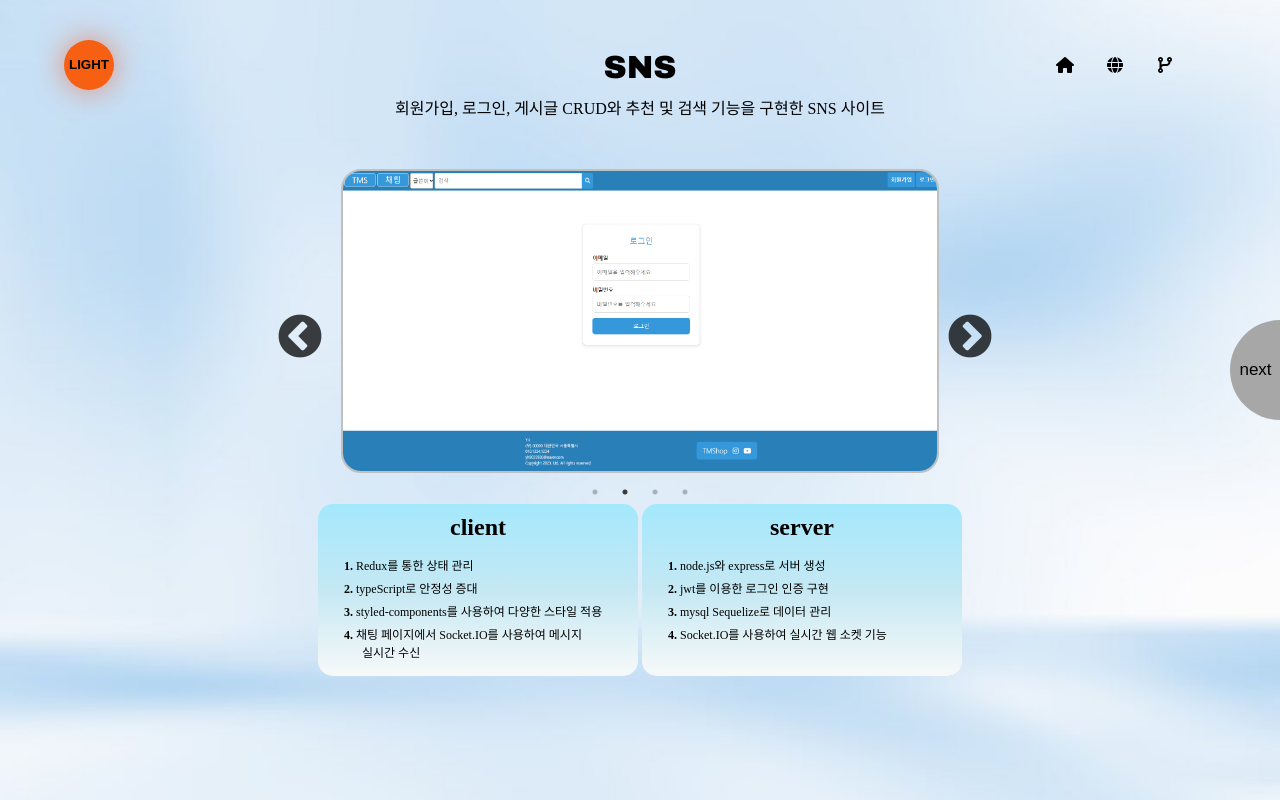
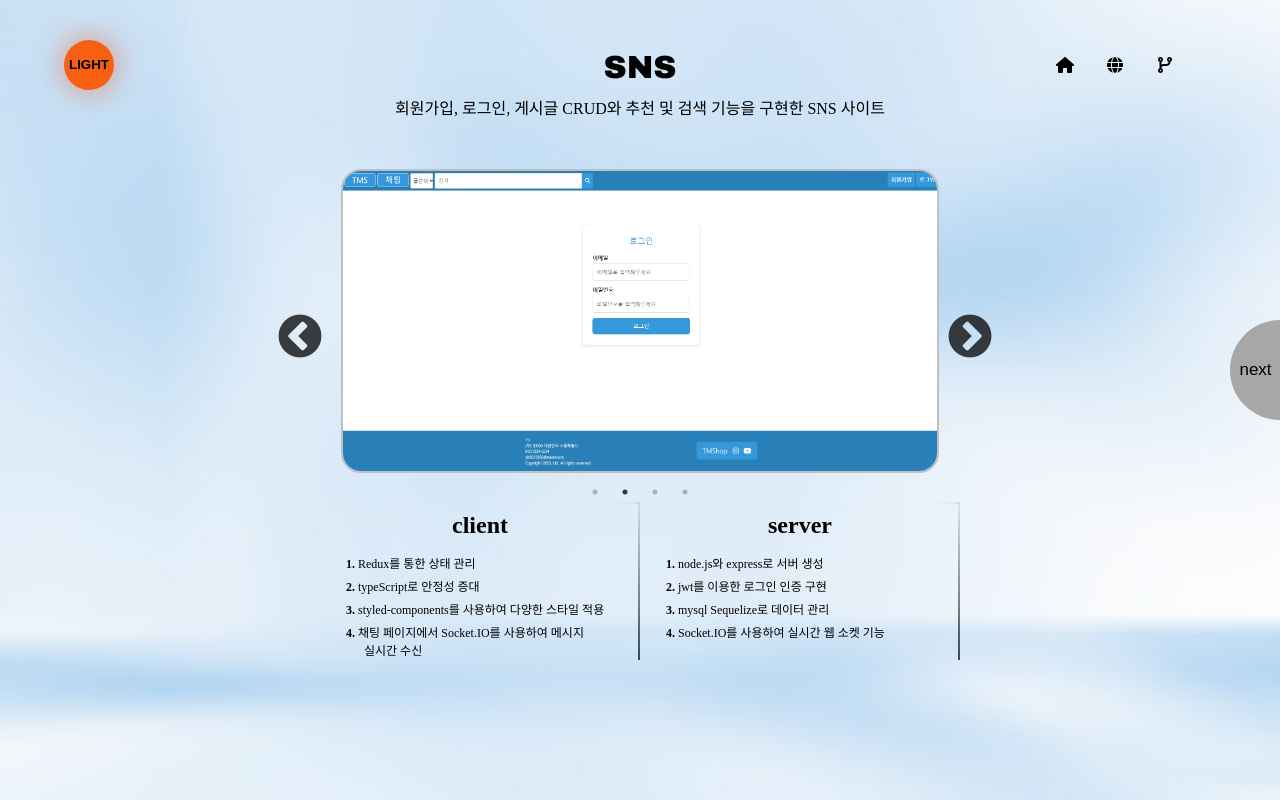
Before and after one commit to tomyhas59/portfolio, a React (Create React App) app: page /projects/1 in a window 1280 px wide. Built offline with nearby package versions, Linux system fonts and the light colour scheme.

Commit message:
projectDetail span

```diff
--- a/src/css/projects.css
+++ b/src/css/projects.css
@@ -158,10 +158,89 @@
 }
 
 .project-detail > div {
-  border-radius: 15px;
-  margin: 2px;
-  text-align: center;
-  background-image: linear-gradient(to bottom, #a4e8fd, #c5e8f3, #f7f9f9);
+  position: relative;
+  overflow: hidden;
+}
+
+.project-detail > div span {
+  position: absolute;
+  display: block;
+}
+
+.project-detail > div span:nth-child(1) {
+  top: 0;
+  left: 0;
+  width: 100%;
+  height: 2px;
+  background: linear-gradient(90deg, transparent, darkslategrey);
+  animation: menu1 1s linear infinite;
+}
+
+@keyframes menu1 {
+  0% {
+    left: -100%;
+  }
+  50%,
+  100% {
+    left: 100%;
+  }
+}
+.project-detail > div span:nth-child(2) {
+  top: -100px;
+  right: 0;
+  width: 2px;
+  height: 100%;
+  background: linear-gradient(180deg, transparent, darkslategrey);
+  animation: menu2 1s linear infinite;
+  animation-delay: 0.25s;
+}
+
+@keyframes menu2 {
+  0% {
+    top: -100%;
+  }
+  50%,
+  100% {
+    top: 100%;
+  }
+}
+.project-detail > div span:nth-child(3) {
+  bottom: 0;
+  right: 0;
+  width: 100%;
+  height: 2px;
+  background: linear-gradient(270deg, transparent, darkslategrey);
+  animation: menu3 1s linear infinite;
+  animation-delay: 0.5s;
+}
+
+@keyframes menu3 {
+  0% {
+    right: -100%;
+  }
+  50%,
+  100% {
+    right: 100%;
+  }
+}
+.project-detail > div span:nth-child(4) {
+  bottom: -100px;
+  left: 0;
+  width: 2px;
+  height: 100%;
+  background: linear-gradient(360deg, transparent, darkslategrey);
+  animation: menu4 1s linear infinite;
+  animation-delay: 0.75s;
+}
+
+@keyframes menu4 {
+  0% {
+    bottom: -100%;
+  }
+  50%,
+  100% {
+    bottom: 100%;
+  }
 }
 
 .project-detail ul {
--- a/src/index.css
+++ b/src/index.css
@@ -36,10 +36,6 @@ body.dark-mode #list.active {
   background-image: linear-gradient(to right, #fff, #fff);
 }
 
-body.dark-mode .project-detail > div {
-  background-image: linear-gradient(to bottom, #555555, #929191, #6f6767);
-}
-
 body.dark-mode .down-button,
 body.dark-mode .up-button,
 body.dark-mode .right-arrow,
@@ -75,4 +71,17 @@ body.dark-mode {
   .slick-dots li button:before {
     color: white !important;
   }
+
+  .project-detail > div span:nth-child(1) {
+    background: linear-gradient(90deg, transparent, #fff);
+  }
+  .project-detail > div span:nth-child(2) {
+    background: linear-gradient(180deg, transparent, #fff);
+  }
+  .project-detail > div span:nth-child(3) {
+    background: linear-gradient(270deg, transparent, #fff);
+  }
+  .project-detail > div span:nth-child(4) {
+    background: linear-gradient(360deg, transparent, #fff);
+  }
 }
--- a/src/pages/ProjectPage.tsx
+++ b/src/pages/ProjectPage.tsx
@@ -94,6 +94,10 @@ const ProjectPage: React.FC<{
         {project.detail && (
           <div className="project-detail">
             <div className="client-detail">
+              <span></span>
+              <span></span>
+              <span></span>
+              <span></span>
               <div className="detail-title">client</div>
               <ul>
                 {project.detail?.client.map((item, index) => (
@@ -102,6 +106,10 @@ const ProjectPage: React.FC<{
               </ul>
             </div>
             <div className="server-detail">
+              <span></span>
+              <span></span>
+              <span></span>
+              <span></span>
               {project.detail?.server && (
                 <>
                   <div className="detail-title">server</div>
```
